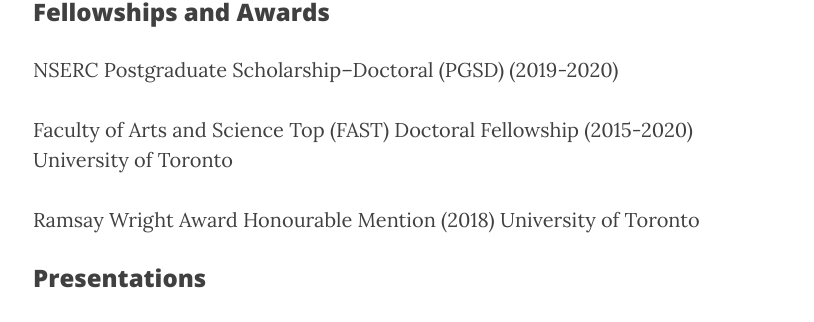
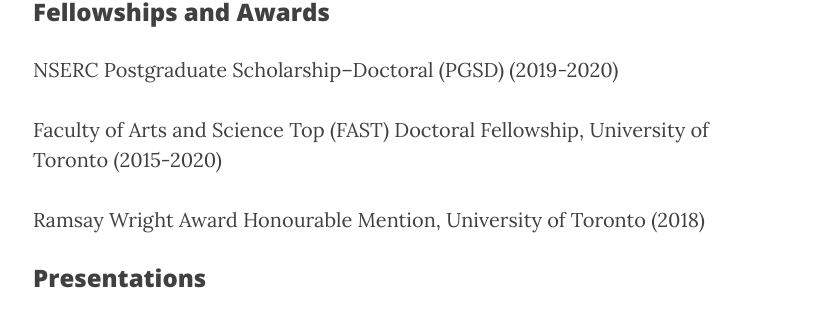
Before and after one commit to tvkent/tvkent.github.io, a Jekyll site: the page built from 2_CV.md, in a window 1280 px wide. Shown: the part 847-1169 px from the top of the page, without its empty margins (232-1046 px from the left). Built offline with Jekyll 4.4.1, drawn with Linux system fonts in a browser that asks for light colours; nearby versions of some CDN libraries.

Commit message:
Update 2_CV.md

```diff
--- a/2_CV.md
+++ b/2_CV.md
@@ -19,13 +19,11 @@
 
 ### Fellowships and Awards
 
-NSERC Postgraduate Scholarship--Doctoral (PGSD)    (2019-2020)
+NSERC Postgraduate Scholarship--Doctoral (PGSD) (2019-2020)
 
-Faculty of Arts and Science Top (FAST) Doctoral Fellowship    (2015-2020)
-University of Toronto
+Faculty of Arts and Science Top (FAST) Doctoral Fellowship, University of Toronto (2015-2020)
 
-Ramsay Wright Award Honourable Mention (2018)
-University of Toronto
+Ramsay Wright Award Honourable Mention, University of Toronto (2018)
 
 ### Presentations
 
```
